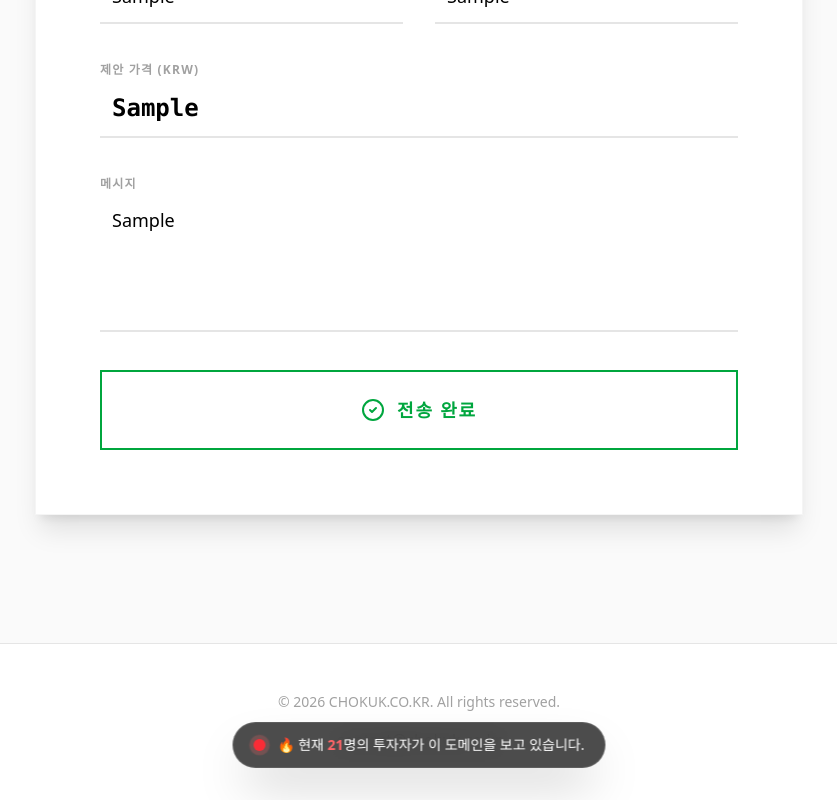
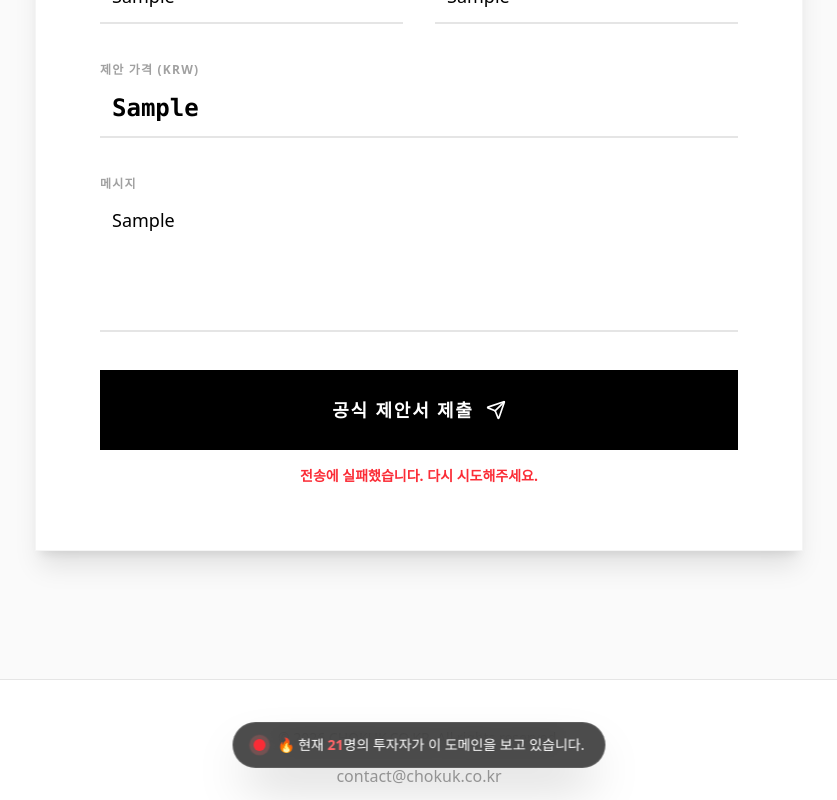
Before and after one commit to nam9295-cmyk/chokuk, a React (Vite) app: page / in a window 1280 px wide. Both pictures are taken after typing "Sample", "Sample", "Sample", "Sample" into the empty fields and a click on the button "공식 제안서 제출". Shown: the part 1854-2654 px from the top of the page, without its empty margins (221-1058 px from the left). Built offline with nearby package versions, Linux system fonts and the light colour scheme.

Commit message:
메일연동

```diff
--- a/index.html
+++ b/index.html
@@ -6,7 +6,7 @@
     <meta name="viewport" content="width=device-width, initial-scale=1.0" />
     <title>CHOKUK.CO.KR | The Keyword That Moves Korea</title>
   </head>
-  <body>
+  <body class="bg-white text-black antialiased">
     <div id="root"></div>
     <script type="module" src="/src/main.tsx"></script>
   </body>
--- a/src/App.tsx
+++ b/src/App.tsx
@@ -29,12 +29,35 @@ function App() {
     offer: '',
     message: ''
   });
-  const [isSubmitted, setIsSubmitted] = useState(false);
+  const [status, setStatus] = useState<'idle' | 'submitting' | 'success' | 'error'>('idle');
 
-  const handleSubmit = (e: React.FormEvent) => {
+  const handleSubmit = async (e: React.FormEvent) => {
     e.preventDefault();
-    setIsSubmitted(true);
-    setTimeout(() => setIsSubmitted(false), 3000);
+    setStatus('submitting');
+
+    try {
+      const response = await fetch('https://formspree.io/f/xqedbkbz', {
+        method: 'POST',
+        headers: {
+          'Content-Type': 'application/json'
+        },
+        body: JSON.stringify({
+          name: formState.name,
+          contact: formState.contact,
+          offer_price: formState.offer,
+          message: formState.message
+        })
+      });
+
+      if (response.ok) {
+        setStatus('success');
+        setFormState({ name: '', contact: '', offer: '', message: '' });
+      } else {
+        setStatus('error');
+      }
+    } catch (error) {
+      setStatus('error');
+    }
   };
 
   return (
@@ -145,6 +168,17 @@ function App() {
                 <p className="text-neutral-500 text-lg">이 프리미엄 도메인에 대한 가치를 제안해 주세요.</p>
               </div>
 
+              {status === 'success' ? (
+                <motion.div
+                  initial={{ opacity: 0, scale: 0.95 }}
+                  animate={{ opacity: 1, scale: 1 }}
+                  className="bg-neutral-50 border-2 border-green-500 p-8 text-center rounded-lg"
+                >
+                  <CheckCircle2 className="w-16 h-16 text-green-500 mx-auto mb-4" />
+                  <h3 className="text-2xl font-bold text-neutral-900 mb-2">제안이 성공적으로 전달되었습니다.</h3>
+                  <p className="text-neutral-600">검토 후 조속히 연락드리겠습니다.</p>
+                </motion.div>
+              ) : (
                 <form onSubmit={handleSubmit} className="space-y-8">
                   <div className="grid grid-cols-1 md:grid-cols-2 gap-8">
                     <div className="space-y-3">
@@ -152,10 +186,11 @@ function App() {
                       <input
                         type="text"
                         required
-                      className="w-full bg-transparent border-b-2 border-neutral-200 p-3 text-black text-lg focus:outline-none focus:border-black transition-colors placeholder-neutral-300"
+                        className="w-full bg-transparent border-b-2 border-neutral-200 p-3 text-black text-lg focus:outline-none focus:border-black transition-colors placeholder-neutral-300 disabled:opacity-50"
                         placeholder="홍길동 / (주)한국기업"
                         value={formState.name}
                         onChange={e => setFormState({ ...formState, name: e.target.value })}
+                        disabled={status === 'submitting'}
                       />
                     </div>
                     <div className="space-y-3">
@@ -163,10 +198,11 @@ function App() {
                       <input
                         type="text"
                         required
-                      className="w-full bg-transparent border-b-2 border-neutral-200 p-3 text-black text-lg focus:outline-none focus:border-black transition-colors placeholder-neutral-300"
+                        className="w-full bg-transparent border-b-2 border-neutral-200 p-3 text-black text-lg focus:outline-none focus:border-black transition-colors placeholder-neutral-300 disabled:opacity-50"
                         placeholder="010-1234-5678"
                         value={formState.contact}
                         onChange={e => setFormState({ ...formState, contact: e.target.value })}
+                        disabled={status === 'submitting'}
                       />
                     </div>
                   </div>
@@ -176,10 +212,11 @@ function App() {
                     <input
                       type="text"
                       required
-                    className="w-full bg-transparent border-b-2 border-neutral-200 p-3 text-black text-2xl font-bold focus:outline-none focus:border-black transition-colors placeholder-neutral-300 font-mono"
+                      className="w-full bg-transparent border-b-2 border-neutral-200 p-3 text-black text-2xl font-bold focus:outline-none focus:border-black transition-colors placeholder-neutral-300 font-mono disabled:opacity-50"
                       placeholder="₩ 100,000,000"
                       value={formState.offer}
                       onChange={e => setFormState({ ...formState, offer: e.target.value })}
+                      disabled={status === 'submitting'}
                     />
                   </div>
 
@@ -187,25 +224,29 @@ function App() {
                     <label className="text-xs font-bold text-neutral-400 uppercase tracking-widest">메시지</label>
                     <textarea
                       rows={4}
-                    className="w-full bg-transparent border-b-2 border-neutral-200 p-3 text-black text-lg focus:outline-none focus:border-black transition-colors resize-none placeholder-neutral-300"
+                      className="w-full bg-transparent border-b-2 border-neutral-200 p-3 text-black text-lg focus:outline-none focus:border-black transition-colors resize-none placeholder-neutral-300 disabled:opacity-50"
                       placeholder="추가적인 세부 사항이나 문의 내용을 남겨주세요."
                       value={formState.message}
                       onChange={e => setFormState({ ...formState, message: e.target.value })}
+                      disabled={status === 'submitting'}
                     />
                   </div>
 
+                  <div className="space-y-4">
                     <motion.button
-                  whileHover={{ scale: 1.01 }}
-                  whileTap={{ scale: 0.99 }}
-                  disabled={isSubmitted}
+                      whileHover={{ scale: status === 'submitting' ? 1 : 1.01 }}
+                      whileTap={{ scale: status === 'submitting' ? 1 : 0.99 }}
+                      disabled={status === 'submitting'}
                       className={cn(
                         "w-full py-6 font-black uppercase tracking-widest transition-all duration-300 flex items-center justify-center gap-3 text-lg border-2",
-                    isSubmitted ? "bg-white text-green-600 border-green-600" : "bg-black text-white border-black hover:bg-white hover:text-black"
+                        status === 'submitting'
+                          ? "bg-neutral-100 text-neutral-400 border-neutral-200 cursor-not-allowed"
+                          : "bg-black text-white border-black hover:bg-white hover:text-black"
                       )}
                     >
-                  {isSubmitted ? (
+                      {status === 'submitting' ? (
                         <>
-                      <CheckCircle2 className="w-6 h-6" /> 전송 완료
+                          <span className="animate-pulse">Sending...</span>
                         </>
                       ) : (
                         <>
@@ -213,7 +254,15 @@ function App() {
                         </>
                       )}
                     </motion.button>
+
+                    {status === 'error' && (
+                      <p className="text-red-500 text-center font-bold text-sm">
+                        전송에 실패했습니다. 다시 시도해주세요.
+                      </p>
+                    )}
+                  </div>
                 </form>
+              )}
             </div>
           </FadeIn>
         </div>
--- a/src/index.css
+++ b/src/index.css
@@ -5,18 +5,4 @@
     font-family: 'Inter', system-ui, sans-serif;
     scroll-behavior: smooth;
   }
-
-  body {
-    @apply bg-white text-black antialiased;
-  }
 }
-
-@layer utilities {
-  .text-glow {
-    text-shadow: 0 0 20px rgba(0, 0, 0, 0.1);
-  }
-
-  .glass-card {
-    @apply bg-white/80 backdrop-blur-lg border border-neutral-200 shadow-sm;
-  }
-}
```
Lines whose indentation alone changed are shown as unchanged.
